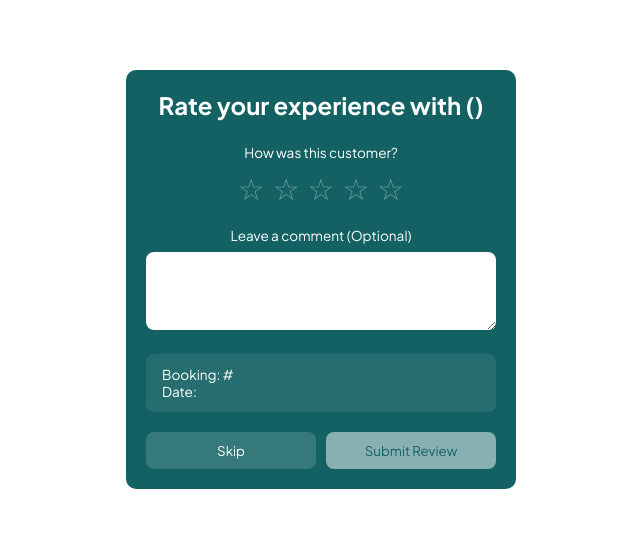
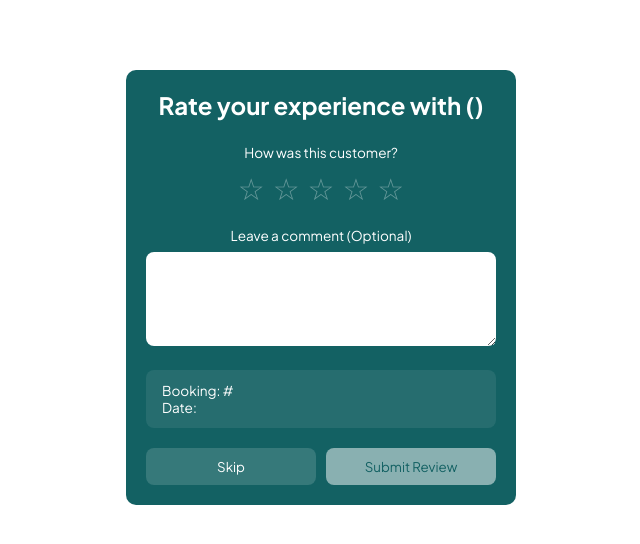
Before and after one commit to nonhlanhlakunene/lca-yenza-frontend, a Vue app: page /review-test in a window 1280 px wide. Shown: the top 544 px of the page, without its empty margins (319-959 px from the left). Built offline with nearby package versions, Linux system fonts and the light colour scheme.

Commit message:
Fixed the padding of the textarea for the review popup

```diff
--- a/src/components/ReviewPopup.vue
+++ b/src/components/ReviewPopup.vue
@@ -25,8 +25,8 @@
             id="comment"
             name="comment"
             rows="4"
-            v-model="comment"
-            ></textarea>
+            v-model="comment">
+            </textarea>
         </div>
 
         <div class="booking-info">
@@ -158,13 +158,15 @@ export default {
 
 textarea {
   width: 100%;
-  padding: 5px 0px;
+  padding: 13px;
   border: none;
   border-radius: 8px;
   font-family: inherit;
   font-size: var(--font-sm);
   background: white;
   color: #333;
+  box-sizing: border-box;
+
 }
 
 textarea:focus {
```
